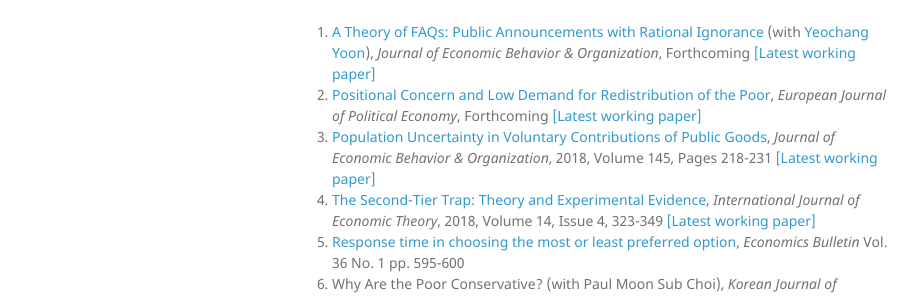
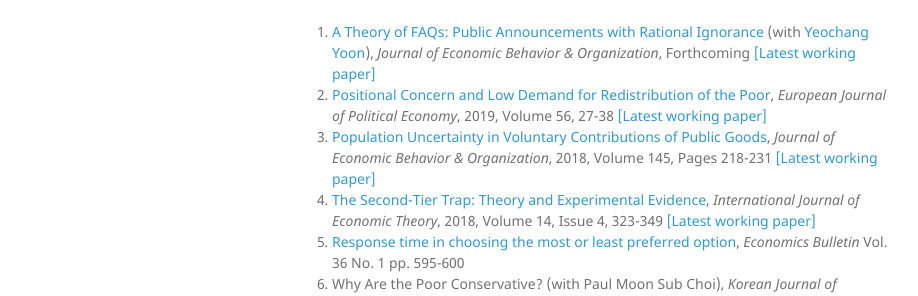
Before and after one commit to kimdukgyoo/kimdukgyoo.github.io, a Jekyll site: the page built from index.md, in a window 1280 px wide and 1217 px high. Shown: the part 600-896 px from the top of the window, without its empty margins (178-1096 px from the left). Built offline with Jekyll 4.4.1, drawn with Linux system fonts in a browser that asks for light colours; our own code applies the rules of GitHub Pages for plain Markdown files.

Commit message:
Update index.md

```diff
--- a/index.md
+++ b/index.md
@@ -23,7 +23,7 @@
 
 ## Publications
 1. <a href="https://doi.org/10.1016/j.jebo.2018.12.026" target="_blank">A Theory of FAQs: Public Announcements with Rational Ignorance</a> (with <a href="https://sites.google.com/site/yyeochang/" target="_blank">Yeochang Yoon</a>), _Journal of Economic Behavior & Organization_, Forthcoming <a href="https://kimdukgyoo.github.io/pdfjs/web/theoryFAQs.pdf" target="_blank">[Latest working paper]</a>
-2. <a href="https://doi.org/10.1016/j.ejpoleco.2018.06.004" target="_blank"> Positional Concern and Low Demand for Redistribution of the Poor</a>, _European Journal of Political Economy_, Forthcoming <a href="https://kimdukgyoo.github.io/pdfjs/web/ECP.pdf" target="_blank">[Latest working paper]</a>
+2. <a href="https://authors.elsevier.com/a/1YOiwe52OdRVG" target="_blank"> Positional Concern and Low Demand for Redistribution of the Poor</a>, _European Journal of Political Economy_, 2019, Volume 56, 27-38 <a href="https://kimdukgyoo.github.io/pdfjs/web/ECP.pdf" target="_blank">[Latest working paper]</a>
 3. <a href="https://doi.org/10.1016/j.jebo.2017.10.009" target="_blank"> Population Uncertainty in Voluntary Contributions of Public Goods</a>, _Journal of Economic Behavior & Organization_, 2018, Volume 145, Pages 218-231 <a href="https://kimdukgyoo.github.io/pdfjs/web/PopulationUncertaintyInVolutaryContributions-Elsevier.pdf" target="_blank">[Latest working paper]</a>
 4. <a href="https://onlinelibrary.wiley.com/doi/10.1111/ijet.12158" target="_blank">The Second-Tier Trap: Theory and Experimental Evidence</a>, _International Journal of Economic Theory_, 2018, Volume 14, Issue 4, 323-349 <a href="https://kimdukgyoo.github.io/pdfjs/web/TheSecondTierTrap-TheoryandEvidence.pdf" target="_blank">[Latest working paper]</a>
 5. <a href="http://www.accessecon.com/Pubs/EB/2016/Volume36/EB-16-V36-I1-P59.pdf" target="_blank"> Response time in choosing the most or least preferred option</a>, _Economics Bulletin_ Vol. 36 No. 1 pp. 595-600
```
